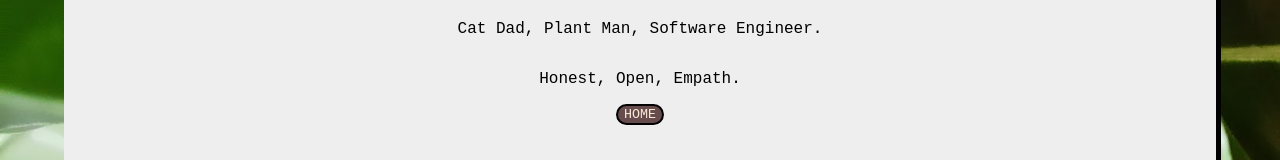
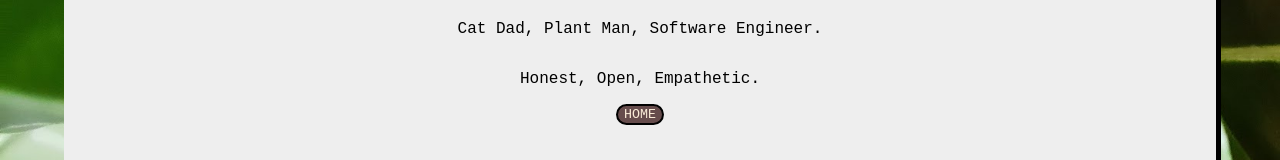
Before and after one commit to Bluemooses/Jacob-Brenke-Web-Page, a React (Create React App) app: page /about in a window 1280 px wide. Shown: the part 320-480 px from the top of the page. Built offline with nearby package versions, Linux system fonts and the light colour scheme.

Commit message:
Phrasing, Archer

```diff
--- a/src/Components/About/About.js
+++ b/src/Components/About/About.js
@@ -9,7 +9,7 @@ export default function About() {
         Creative, Problem Solver, Naturally Curious, Forever Student.
       </p>
       <p>Cat Dad, Plant Man, Software Engineer.</p>
-      <p>Honest, Open, Empath.</p>
+      <p>Honest, Open, Empathetic.</p>
       <button className="buton" onClick={() => history.push("/")}>
         Home
       </button>
--- a/src/Components/Slideshow/Slideshow.scss
+++ b/src/Components/Slideshow/Slideshow.scss
@@ -23,9 +23,8 @@
   max-width: 50%;
   height: auto;
   margin-top: 1%;
-  margin-bottom: .6%;
+  margin-bottom: 0.6%;
   object-fit: contain;
-
 }
 .each-fade {
   display: flex;
```
